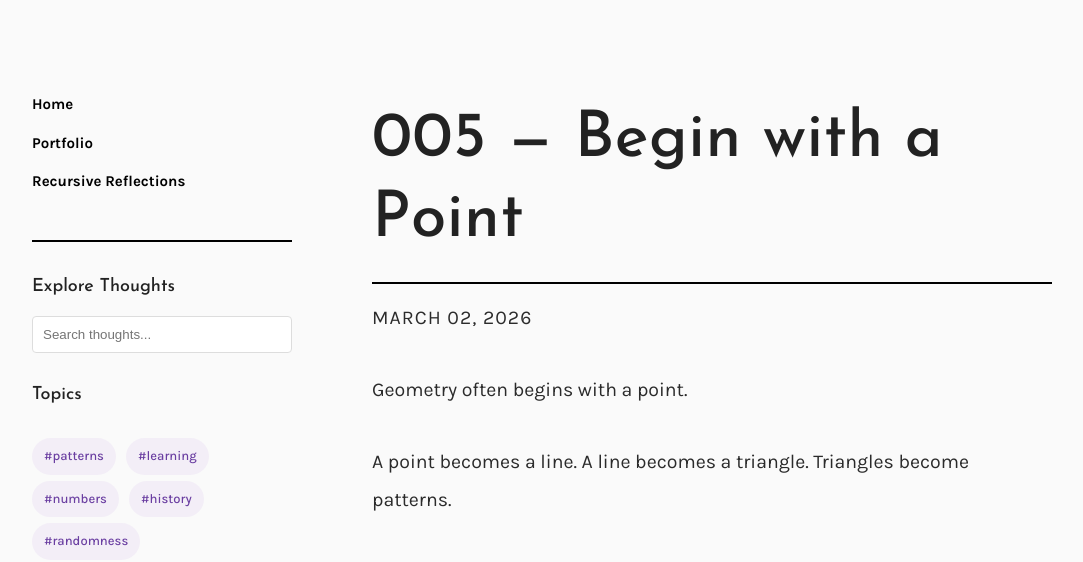
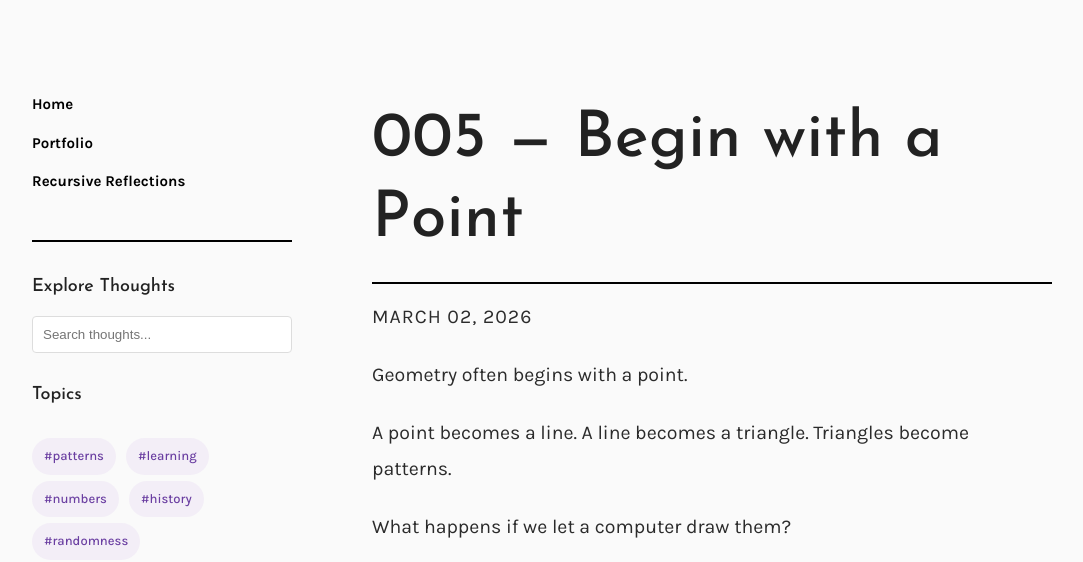
Before and after one commit to vrindanmenon/vrindanmenon.github.io, a Jekyll site: the page built from _recursive-reflections/005-begin-with-a-point.md, in a window 1280 px wide and 1400 px high. Shown: the top 562 px of the window, without its empty margins (78-1161 px from the left). Built offline with Jekyll 4.4.1, drawn with Linux system fonts in a browser that asks for light colours; grey boxes are pictures that could not be loaded.

Commit message:
Paragraph spacing adjusted

```diff
--- a/resources/css/main.css
+++ b/resources/css/main.css
@@ -833,8 +833,8 @@
 
 .blog-post p {
   font-size: 1.22rem;
-  line-height: 1.95;
-  margin-bottom: 34px;
+  line-height: 1.85;
+  margin-bottom: 22px;
   color: #2b2b2b;
 }
 
```
